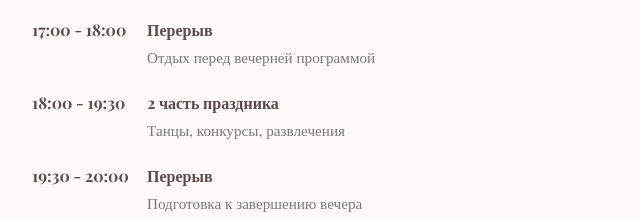
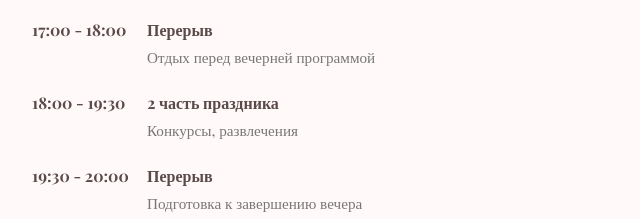
Before and after one commit to Izumi0007/BenjaminAndDiana, a plain HTML site: page index.html in a window 1280 px wide. Shown: the part 2634-2853 px from the top of the page, 208-848 px from the left. Drawn offline with nearby package versions, Linux system fonts and the light colour scheme.

Commit message:
Update index.html

```diff
--- a/index.html
+++ b/index.html
@@ -405,7 +405,7 @@
             <div class="time">18:00 - 19:30</div>
             <div class="event">
                 <div class="event-title">2 часть праздника</div>
-                <div class="event-details">Танцы, конкурсы, развлечения</div>
+                <div class="event-details">Конкурсы, развлечения</div>
             </div>
         </div>
 
```
